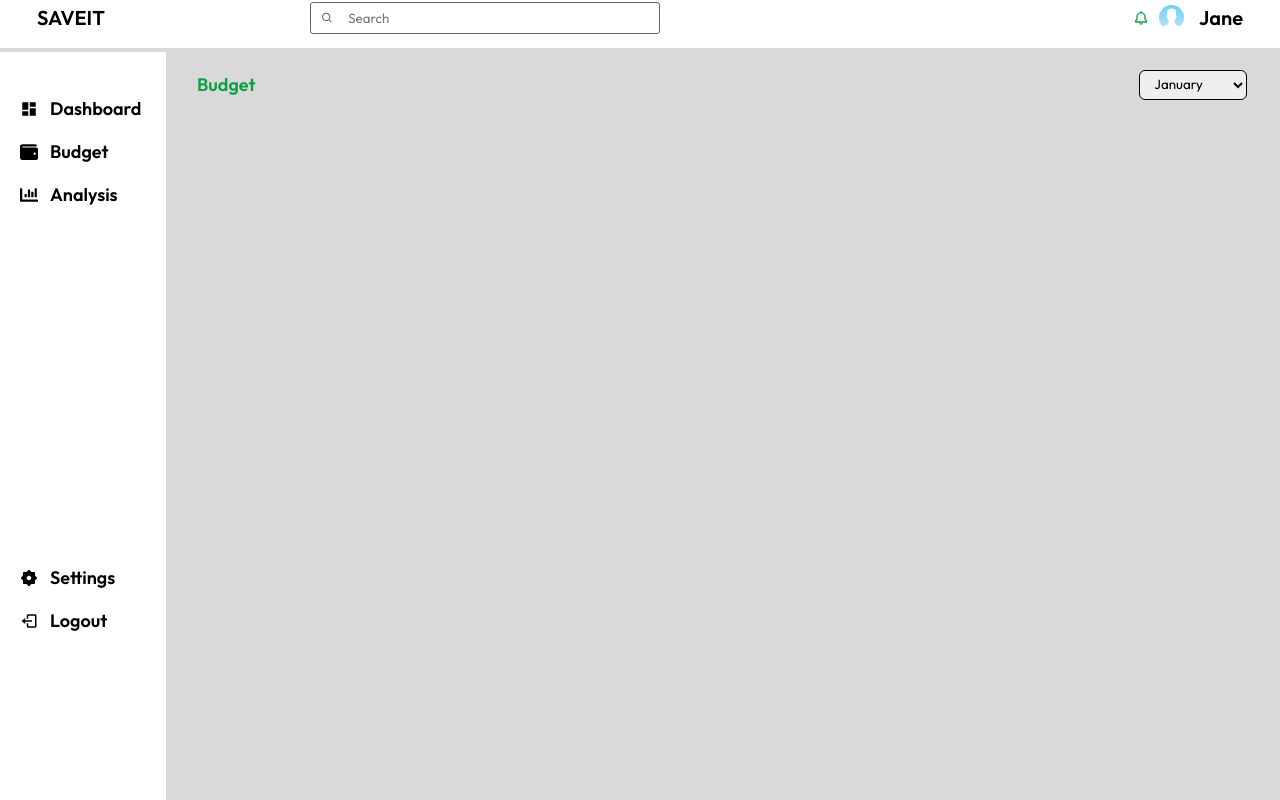
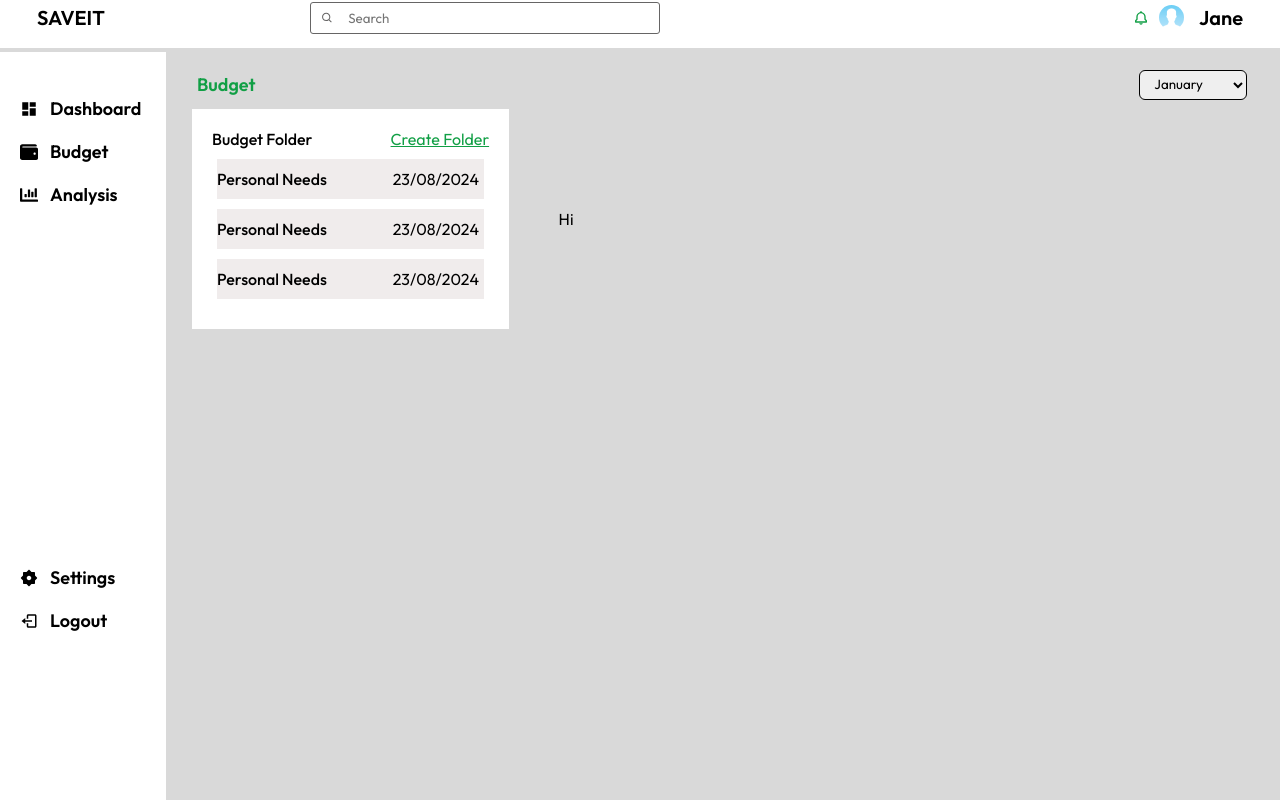
Before and after one commit to E-jane15/Expense_Tracker, a React (Vite) app: page /budget in a window 1280 px wide. Built offline with nearby package versions, Linux system fonts and the light colour scheme.

Commit message:
Worked on the Budget component

```diff
--- /dev/null
+++ b/src/components/Budget/Budget.css
@@ -0,0 +1,27 @@
+.budgetcontainer{
+    background-color: #fff;
+}
+.budgetwrapper{
+    padding: 20px 10px 20px 20px;
+    width: 97%;
+}
+.flex-div{
+    display: flex;
+    align-items: center;
+    justify-content: space-between;
+}
+.budget-list{
+    display: flex;
+    align-items: center;
+    justify-content: space-between;
+    background-color: #f0ecec;
+    padding-top: 5px;
+    padding-bottom: 5px;
+    margin: 10px 5px;
+}
+.flex-div a{
+    color: #119f45;
+}
+.budgetcontainer h4{
+    font-weight: 500;
+}
--- /dev/null
+++ b/src/components/Budget/Budget.jsx
@@ -0,0 +1,29 @@
+import React from 'react'
+import './Budget.css'
+
+const Budget = () => {
+  return (
+    <div className='budgetcontainer'>
+        <div className='budgetwrapper'>
+            <div className='flex-div'>
+              <h4>Budget Folder</h4>
+                <a href="">Create Folder</a>
+            </div>
+            <div className='budget-list'>
+               <h4>Personal Needs</h4>
+               <p>23/08/2024</p>
+            </div>
+            <div className='budget-list'>
+                <h4>Personal Needs</h4>
+                <p>23/08/2024</p>
+            </div>
+            <div className='budget-list'>
+                <h4>Personal Needs</h4>
+                <p>23/08/2024</p>
+            </div>
+        </div>
+    </div>
+  )
+}
+
+export default Budget
--- /dev/null
+++ b/src/components/BudgetContent/BudgetContent.css
@@ -0,0 +1,15 @@
+.budgetcontent-container{
+    padding-left: 15%;
+}
+.budgetcontent-wrapper{
+    display: flex;
+    align-items: center;
+    gap: 50px;
+    width: 97%;
+}
+.content-column1{
+    flex-basis: 30%;
+}
+.content-column2{
+    flex-basis: 50%;
+}
--- /dev/null
+++ b/src/components/BudgetContent/BudgetContent.jsx
@@ -0,0 +1,19 @@
+import React from 'react'
+import Budget from '../Budget/Budget.jsx'
+import './BudgetContent.css'
+
+const BudgetContent = () => {
+  return (
+    <div className='budgetcontent-container'>
+        <div className='budgetcontent-wrapper'>
+           <div className='content-column1'>
+            <Budget/>
+           </div>
+            <div className='content-column2'> Hi</div>
+        </div>
+
+    </div>
+  )
+}
+
+export default BudgetContent
--- a/src/components/SideNav/Sidenav.jsx
+++ b/src/components/SideNav/Sidenav.jsx
@@ -10,7 +10,7 @@ const Sidenav = () => {
   return (
     <div className='sidenav-container'>
         <ul>
-            <a href=""><MdDashboard/><li>Dashboard</li></a>
+            <Link to="/dashboard"><MdDashboard/><li>Dashboard</li></Link>
             <Link to="/budget"><FaWallet/><li>Budget</li></Link>
             <a href=""><FaChartBar/><li>Analysis</li></a>
         </ul>
--- a/src/pages/BudgetPage/BudgetPage.jsx
+++ b/src/pages/BudgetPage/BudgetPage.jsx
@@ -2,6 +2,7 @@ import React from 'react'
 import Topnav from '../../components/TopNav/Topnav'
 import Sidenav from '../../components/SideNav/Sidenav'
 import Header from '../../components/Header/Header'
+import BudgetContent from '../../components/BudgetContent/BudgetContent'
 
 const BudgetPage = () => {
   return (
@@ -9,10 +10,7 @@ const BudgetPage = () => {
         <Topnav/>
         <Sidenav/>
         <Header title='Budget'/>
-        <div>
-            <div></div>
-            <div></div>
-        </div>
+        <BudgetContent/>
 
     </div>
   )
```
